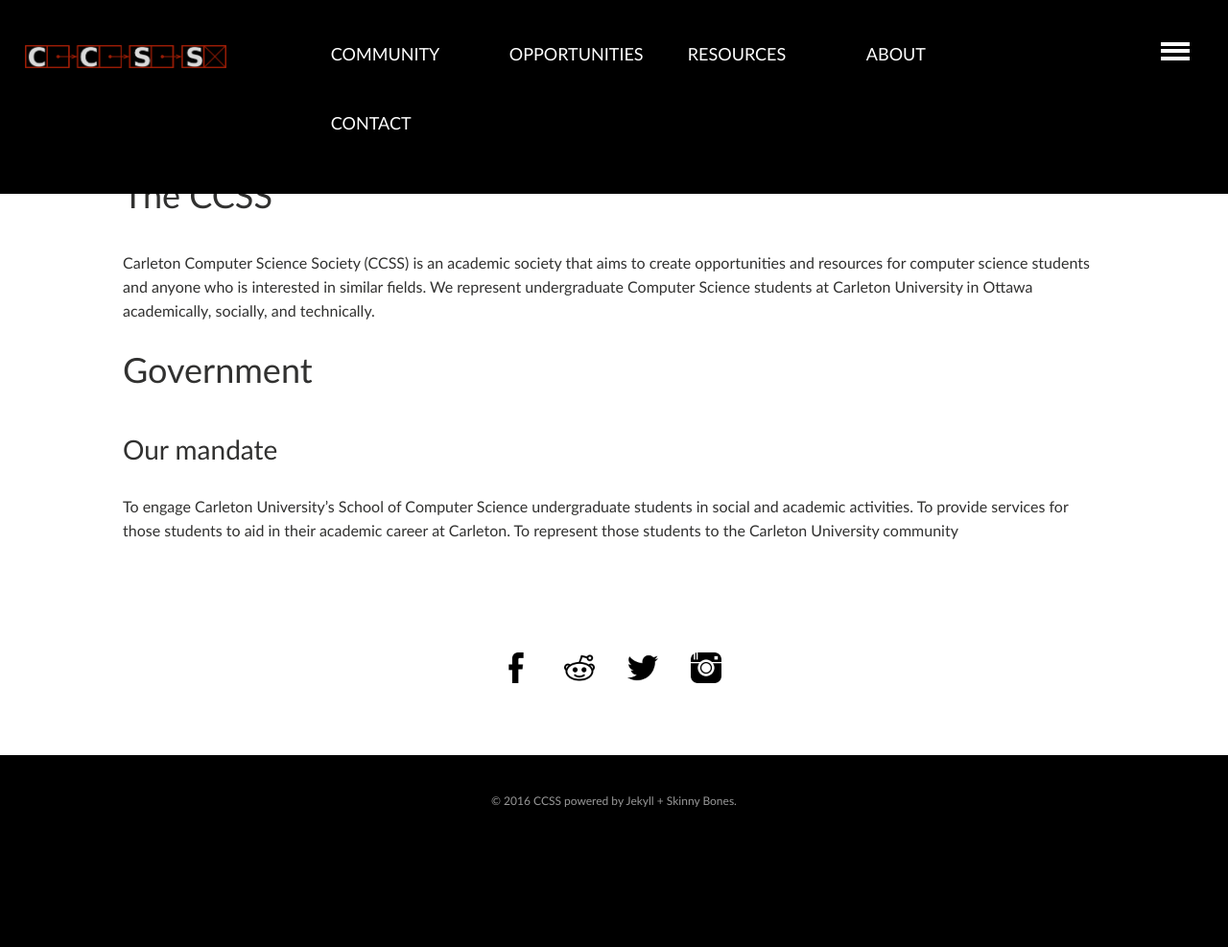
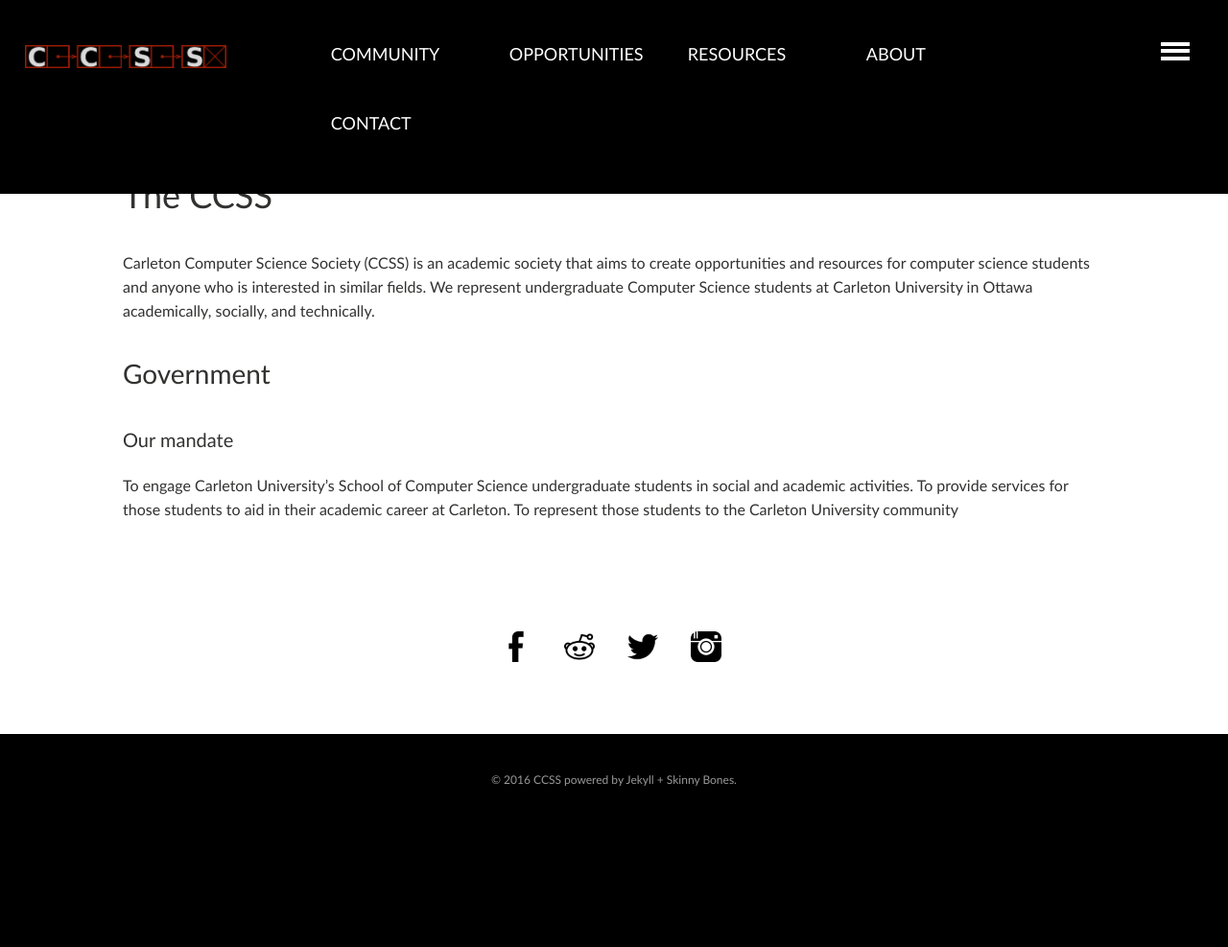
Before and after one commit to brittnylapierre/ccss_web, a Jekyll site: the page built from about/index.md, in a window 1280 px wide. Shown: the whole page at 96% size. Built offline with Jekyll 4.4.1, drawn with Linux system fonts in a browser that asks for light colours; after the commit the page ends 965 px from its top, so only the background shows below that.

```diff
--- a/about/index.md
+++ b/about/index.md
@@ -10,8 +10,8 @@ published: true
 
   <p>Carleton Computer Science Society (CCSS) is an academic society that aims to create opportunities and resources for computer science students and anyone who is interested in similar fields. We represent undergraduate Computer Science students at Carleton University in Ottawa academically, socially, and technically.</p>
 
-  <h1>Government</h1>
-  <h3>Our mandate</h3>
+  <h3>Government</h3>
+  <h5>Our mandate</h5>
   <p>
 To engage Carleton University’s School of Computer Science undergraduate students in social and academic activities.
 To provide services for those students to aid in their academic career at Carleton.
```
